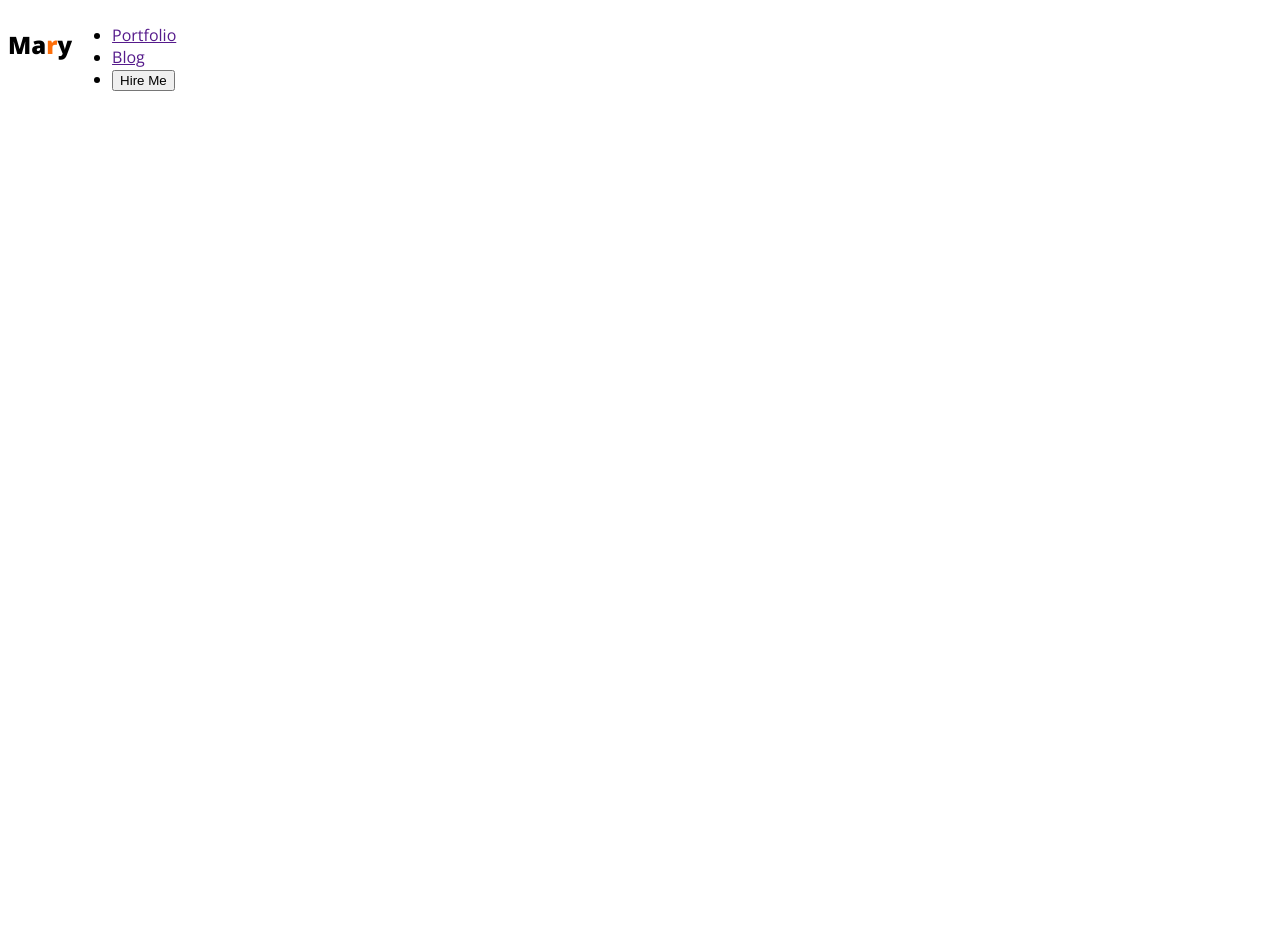
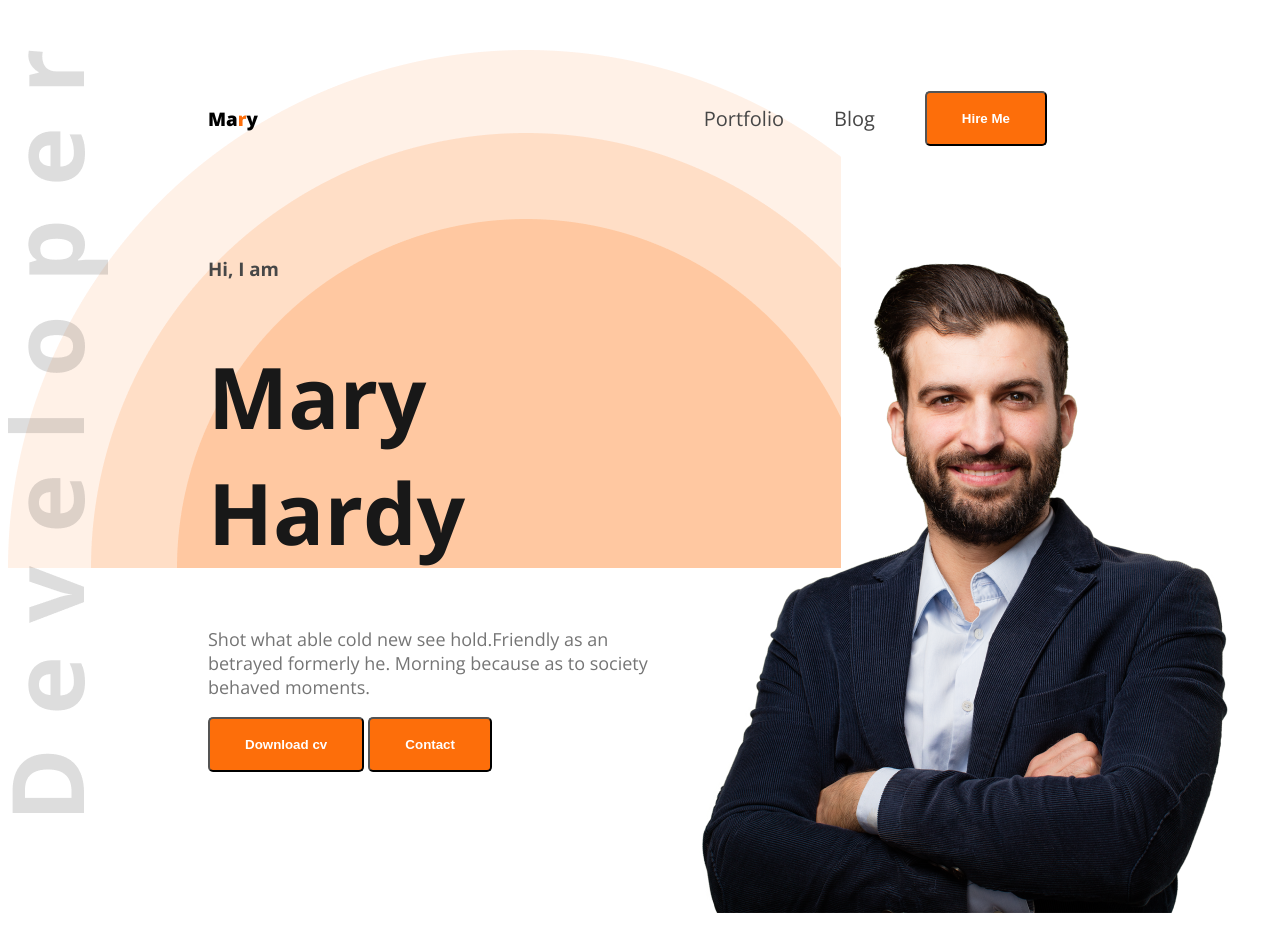
Before and after one commit to mdahsan-h/developer-portfolio, a plain HTML site: page index.html in a window 1280 px wide. Before the commit the page ends 800 px from the top, so only its background shows below. Drawn offline with nearby package versions, Linux system fonts and the light colour scheme.

Commit message:
headr section done almost

```diff
--- a/index.html
+++ b/index.html
@@ -10,15 +10,27 @@
     <link rel="stylesheet" href="styles/portfolio.css">
 </head>
 <body class="open-sans-normal">
-    <header>
+    <header class="header">
         <nav>
-            <h2 class="nav-title">Ma<span class="text-primary">r</span>y</h2>
+            <h3 class="nav-title">Ma<span class="text-primary">r</span>y</h3>
             <ul>
-                <li><a href="">Portfolio</a></li>
-                <li><a href="">Blog</a></li>
-                <li><a href=""><button>Hire Me</button></a></li>
+                <li><a class="dark-2" href="">Portfolio</a></li>
+                <li><a class="dark-2" href="">Blog</a></li>
+                <li><a href=""><button class="btn-primary">Hire Me</button></a></li>
             </ul>
         </nav>
+        <div class="banner">
+            <div class="banner-content">
+                <h3 class=" dark-2">Hi, I am</h3>
+                <h1 class="banner-title dark-1">Mary Hardy</h1>
+                <p class="banner-description dark-3">Shot what able cold new see hold.Friendly as an betrayed formerly he. Morning because as to society behaved moments.</p>
+                <button class="btn-primary">Download cv</button>
+                <button class="btn-primary">Contact</button>
+            </div>
+            <div>
+                <img src="images/hardy.png" alt="mr. hardy's photo">
+            </div>
+        </div>
     </header>
     <main>
 
--- a/styles/portfolio.css
+++ b/styles/portfolio.css
@@ -9,15 +9,91 @@
       "wdth" 100;
   }
 
+.btn-primary{
+    background-color: #FD6E0A;
+    font-weight: bold;
+    color: white;
+    padding: 18px 35px;
+    border-radius: 5px;
+
+
+}
+
+.header{
+    background-image: url(../images/developer.png), url(../images/header_bg.png);
+    background-repeat: no-repeat;
+    background-position: top left, bottom right
+    git;
+}
+
+
 /* Nav Styles */
 nav{
-    display: flex
+    display: flex;
+    align-items: center;
+    justify-content: space-between;
+    margin: 50px 200px;
 }
 
 .text-primary{
     color: #FD6E0A;
 }
 
+.dark-1{
+    color: #181818;
+}
+
+.dark-2{
+    color: #474747;
+}
+
+.dark-3{
+    color: #757575;
+}
 .nav-title{
     font-weight: 800;
 }
+
+nav ul li{
+    list-style: none;
+    margin: 25px;
+
+}
+
+nav li a {
+    text-decoration: none;
+    font-size: 20px;
+
+}
+
+nav ul{
+    display: flex;
+    align-items: center;
+}
+
+/* Banner styles */
+.banner{
+    display: flex;
+    justify-content: space-between;
+    margin: 0 35px 0 200px;
+}
+
+.banner-content{
+    width: 585px;
+}
+
+.banner-greetings{
+    font-size: 45px;
+    font-weight: 600;
+}
+
+.banner-title{
+    font-weight: bold;
+    font-size: 85px;
+}
+
+.banner-description{
+font-size: 18px;
+font-weight: 400;
+
+}
```
